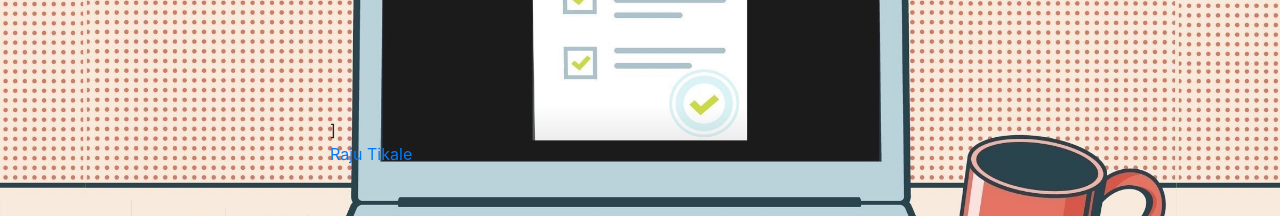
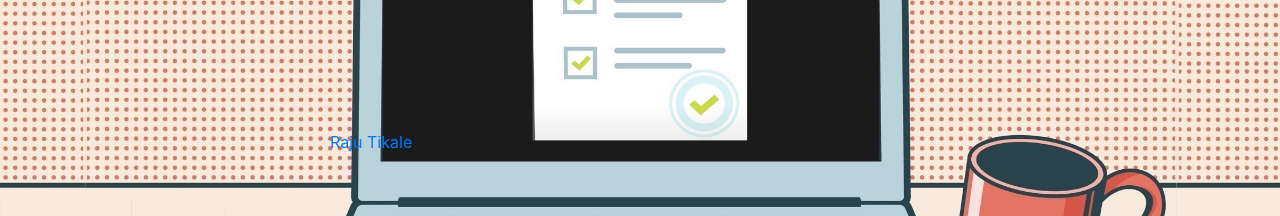
Before and after one commit to raju-tikale/raju-tikale.github.io, a website with bundled scripts: page index.html in a window 1280 px wide. Shown: the part 282-498 px from the top of the page. Built offline with nearby package versions, Linux system fonts and the light colour scheme.

Commit message:
Update index.html
update

```diff
--- a/index.html
+++ b/index.html
@@ -64,7 +64,7 @@
       <h3 class="mb-5">
         <em></em>
       </h3>
-      ]<script type="text/javascript" src="https://platform.linkedin.com/badges/js/profile.js" async defer></script>
+      <script type="text/javascript" src="https://platform.linkedin.com/badges/js/profile.js" async defer></script>
     <div class="LI-profile-badge"  data-version="v1" data-size="medium" data-locale="en_US" data-type="horizontal" data-theme="light" data-vanity="raju-tikale"><a class="LI-simple-link" href='https://in.linkedin.com/in/raju-tikale?trk=profile-badge'>Raju Tikale</a></div>
       <!--<a class="btn btn-primary btn-xl js-scroll-trigger" href="#about">Find Out More</a>-->
     </div>
```
